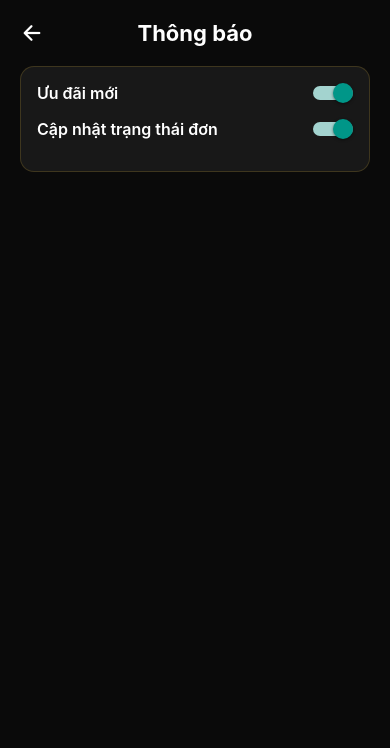
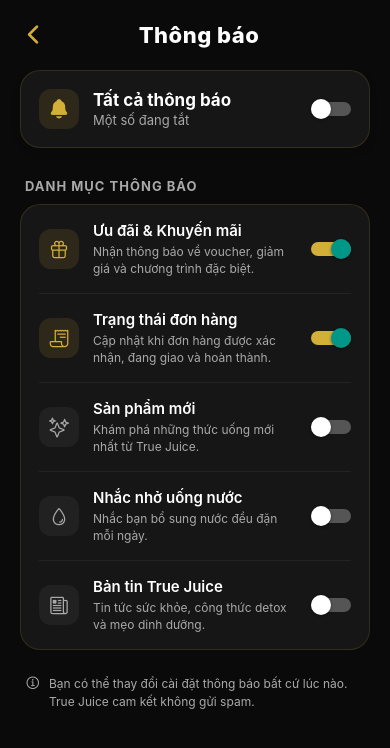
Before and after one commit to Nhantoetsocute/QLDU, a React Native app: screen /Notifications in a window 390 px wide. Shown: the top 748 px of the page. Built offline with nearby package versions, Linux system fonts and the light colour scheme.

Commit message:
feat: notifications, thiết kế lại với 5 loại toggle và AsyncStorage

```diff
--- a/src/screens/NotificationsScreen.js
+++ b/src/screens/NotificationsScreen.js
@@ -1,44 +1,282 @@
-import React from 'react';
-import { View, Text, StyleSheet, TouchableOpacity, Switch, StatusBar } from 'react-native';
+import React, { useState, useEffect, useCallback } from 'react';
+import {
+  View,
+  Text,
+  StyleSheet,
+  TouchableOpacity,
+  Switch,
+  StatusBar,
+  ScrollView,
+  Animated,
+} from 'react-native';
 import { SafeAreaView } from 'react-native-safe-area-context';
-import { Ionicons } from '@expo/vector-icons';
+import { Ionicons, MaterialCommunityIcons } from '@expo/vector-icons';
+import AsyncStorage from '@react-native-async-storage/async-storage';
 import { useAppTheme } from '../theme/ThemeContext';
+
+const STORAGE_KEY = '@notification_settings';
+
+const defaultSettings = {
+  promotions: true,
+  orderStatus: true,
+  newProducts: false,
+  reminders: false,
+  newsletter: false,
+};
+
+const notificationItems = [
+  {
+    key: 'promotions',
+    icon: 'gift-outline',
+    iconType: 'ionicon',
+    title: 'Ưu đãi & Khuyến mãi',
+    description: 'Nhận thông báo về voucher, giảm giá và chương trình đặc biệt.',
+  },
+  {
+    key: 'orderStatus',
+    icon: 'receipt-outline',
+    iconType: 'ionicon',
+    title: 'Trạng thái đơn hàng',
+    description: 'Cập nhật khi đơn hàng được xác nhận, đang giao và hoàn thành.',
+  },
+  {
+    key: 'newProducts',
+    icon: 'sparkles-outline',
+    iconType: 'ionicon',
+    title: 'Sản phẩm mới',
+    description: 'Khám phá những thức uống mới nhất từ True Juice.',
+  },
+  {
+    key: 'reminders',
+    icon: 'water-outline',
+    iconType: 'ionicon',
+    title: 'Nhắc nhở uống nước',
+    description: 'Nhắc bạn bổ sung nước đều đặn mỗi ngày.',
+  },
+  {
+    key: 'newsletter',
+    icon: 'newspaper-outline',
+    iconType: 'ionicon',
+    title: 'Bản tin True Juice',
+    description: 'Tin tức sức khỏe, công thức detox và mẹo dinh dưỡng.',
+  },
+];
 
 const NotificationsScreen = ({ navigation }) => {
   const { isDarkMode, colors } = useAppTheme();
+  const [settings, setSettings] = useState(defaultSettings);
+  const [fadeAnim] = useState(new Animated.Value(0));
+
+  const ui = {
+    bg: colors.background,
+    card: isDarkMode ? 'rgba(255,255,255,0.05)' : '#FFFFFF',
+    cardBorder: isDarkMode ? 'rgba(212,175,55,0.15)' : 'rgba(0,0,0,0.06)',
+    text: colors.text,
+    subText: colors.subText,
+    accent: colors.accent,
+    divider: isDarkMode ? 'rgba(255,255,255,0.06)' : 'rgba(0,0,0,0.04)',
+  };
+
+  useEffect(() => {
+    Animated.timing(fadeAnim, {
+      toValue: 1,
+      duration: 400,
+      useNativeDriver: true,
+    }).start();
+    loadSettings();
+  }, []);
+
+  const loadSettings = async () => {
+    try {
+      const stored = await AsyncStorage.getItem(STORAGE_KEY);
+      if (stored) setSettings(JSON.parse(stored));
+    } catch (e) {
+      console.error(e);
+    }
+  };
+
+  const toggleSetting = useCallback(async (key) => {
+    setSettings(prev => {
+      const updated = { ...prev, [key]: !prev[key] };
+      AsyncStorage.setItem(STORAGE_KEY, JSON.stringify(updated));
+      return updated;
+    });
+  }, []);
+
+  const allEnabled = Object.values(settings).every(v => v);
+
+  const toggleAll = useCallback(async () => {
+    const newVal = !allEnabled;
+    const updated = {};
+    Object.keys(settings).forEach(k => { updated[k] = newVal; });
+    setSettings(updated);
+    await AsyncStorage.setItem(STORAGE_KEY, JSON.stringify(updated));
+  }, [allEnabled, settings]);
 
   return (
-    <SafeAreaView style={[styles.container, { backgroundColor: colors.background }]}>
+    <SafeAreaView style={[styles.container, { backgroundColor: ui.bg }]}>
       <StatusBar barStyle={isDarkMode ? 'light-content' : 'dark-content'} />
+
+      {/* HEADER */}
       <View style={styles.header}>
-        <TouchableOpacity onPress={() => navigation.goBack()}>
-          <Ionicons name="arrow-back" size={24} color={colors.text} />
+        <TouchableOpacity onPress={() => navigation.goBack()} style={styles.backBtn}>
+          <Ionicons name="chevron-back" size={28} color={ui.accent} />
         </TouchableOpacity>
-        <Text style={[styles.title, { color: colors.text }]}>Thông báo</Text>
-        <View style={{ width: 24 }} />
+        <Text style={[styles.headerTitle, { color: ui.text }]}>Thông báo</Text>
+        <View style={{ width: 28 }} />
       </View>
 
-      <View style={[styles.card, { backgroundColor: colors.card, borderColor: colors.border }]}>
-        <View style={styles.row}>
-          <Text style={[styles.label, { color: colors.text }]}>Ưu đãi mới</Text>
-          <Switch value={true} />
+      <Animated.ScrollView
+        showsVerticalScrollIndicator={false}
+        contentContainerStyle={styles.scrollContent}
+        style={{ opacity: fadeAnim }}
+      >
+        {/* MASTER TOGGLE */}
+        <View style={[styles.masterCard, { backgroundColor: ui.card, borderColor: ui.cardBorder }]}>
+          <View style={styles.masterLeft}>
+            <View style={[styles.iconBox, { backgroundColor: 'rgba(212,175,55,0.12)' }]}>
+              <Ionicons name="notifications" size={22} color={ui.accent} />
+            </View>
+            <View>
+              <Text style={[styles.masterTitle, { color: ui.text }]}>Tất cả thông báo</Text>
+              <Text style={[styles.masterSub, { color: ui.subText }]}>
+                {allEnabled ? 'Đang bật tất cả' : 'Một số đang tắt'}
+              </Text>
+            </View>
+          </View>
+          <Switch
+            trackColor={{ false: '#555', true: ui.accent }}
+            thumbColor="#FFF"
+            ios_backgroundColor="#555"
+            value={allEnabled}
+            onValueChange={toggleAll}
+          />
         </View>
-        <View style={styles.row}>
-          <Text style={[styles.label, { color: colors.text }]}>Cập nhật trạng thái đơn</Text>
-          <Switch value={true} />
+
+        {/* NOTIFICATION ITEMS */}
+        <Text style={[styles.sectionTitle, { color: ui.subText }]}>DANH MỤC THÔNG BÁO</Text>
+        <View style={[styles.sectionCard, { backgroundColor: ui.card, borderColor: ui.cardBorder }]}>
+          {notificationItems.map((item, index) => (
+            <View key={item.key}>
+              <View style={styles.notifRow}>
+                <View style={styles.notifLeft}>
+                  <View style={[styles.iconBox, { backgroundColor: settings[item.key] ? 'rgba(212,175,55,0.12)' : 'rgba(128,128,128,0.1)' }]}>
+                    <Ionicons
+                      name={item.icon}
+                      size={20}
+                      color={settings[item.key] ? ui.accent : ui.subText}
+                    />
+                  </View>
+                  <View style={styles.notifTextContainer}>
+                    <Text style={[styles.notifTitle, { color: ui.text }]}>{item.title}</Text>
+                    <Text style={[styles.notifDesc, { color: ui.subText }]}>{item.description}</Text>
+                  </View>
+                </View>
+                <Switch
+                  trackColor={{ false: '#555', true: ui.accent }}
+                  thumbColor="#FFF"
+                  ios_backgroundColor="#555"
+                  value={settings[item.key]}
+                  onValueChange={() => toggleSetting(item.key)}
+                />
+              </View>
+              {index < notificationItems.length - 1 && (
+                <View style={[styles.divider, { backgroundColor: ui.divider }]} />
+              )}
+            </View>
+          ))}
         </View>
-      </View>
+
+        {/* INFO */}
+        <View style={styles.infoContainer}>
+          <Ionicons name="information-circle-outline" size={16} color={ui.subText} />
+          <Text style={[styles.infoText, { color: ui.subText }]}>
+            Bạn có thể thay đổi cài đặt thông báo bất cứ lúc nào. True Juice cam kết không gửi spam.
+          </Text>
+        </View>
+      </Animated.ScrollView>
     </SafeAreaView>
   );
 };
 
 const styles = StyleSheet.create({
-  container: { flex: 1, padding: 20 },
-  header: { flexDirection: 'row', alignItems: 'center', justifyContent: 'space-between', marginBottom: 20 },
-  title: { fontSize: 22, fontWeight: '700' },
-  card: { borderWidth: 1, borderRadius: 14, padding: 16 },
-  row: { flexDirection: 'row', alignItems: 'center', justifyContent: 'space-between', marginBottom: 16 },
-  label: { fontSize: 16, fontWeight: '600' },
+  container: { flex: 1 },
+  header: {
+    flexDirection: 'row',
+    alignItems: 'center',
+    justifyContent: 'space-between',
+    paddingHorizontal: 15,
+    paddingVertical: 15,
+  },
+  backBtn: { padding: 4 },
+  headerTitle: { fontSize: 22, fontWeight: '800', letterSpacing: 0.5 },
+  scrollContent: { paddingHorizontal: 20, paddingBottom: 40 },
+
+  // Master toggle
+  masterCard: {
+    flexDirection: 'row',
+    alignItems: 'center',
+    justifyContent: 'space-between',
+    padding: 18,
+    borderRadius: 20,
+    borderWidth: 1,
+    marginBottom: 30,
+    shadowColor: '#000',
+    shadowOffset: { width: 0, height: 4 },
+    shadowOpacity: 0.08,
+    shadowRadius: 10,
+    elevation: 3,
+  },
+  masterLeft: { flexDirection: 'row', alignItems: 'center', flex: 1 },
+  masterTitle: { fontSize: 17, fontWeight: '700', marginBottom: 2 },
+  masterSub: { fontSize: 13 },
+
+  // Section
+  sectionTitle: {
+    fontSize: 13,
+    fontWeight: 'bold',
+    letterSpacing: 1,
+    marginBottom: 10,
+    marginLeft: 5,
+  },
+  sectionCard: {
+    borderRadius: 20,
+    borderWidth: 1,
+    overflow: 'hidden',
+    marginBottom: 25,
+  },
+
+  // Notification row
+  notifRow: {
+    flexDirection: 'row',
+    alignItems: 'center',
+    justifyContent: 'space-between',
+    paddingVertical: 16,
+    paddingHorizontal: 18,
+  },
+  notifLeft: { flexDirection: 'row', alignItems: 'center', flex: 1, marginRight: 12 },
+  notifTextContainer: { flex: 1 },
+  notifTitle: { fontSize: 15, fontWeight: '600', marginBottom: 3 },
+  notifDesc: { fontSize: 12, lineHeight: 17 },
+
+  // Shared
+  iconBox: {
+    width: 40,
+    height: 40,
+    borderRadius: 12,
+    justifyContent: 'center',
+    alignItems: 'center',
+    marginRight: 14,
+  },
+  divider: { height: 1, marginHorizontal: 18 },
+
+  // Info
+  infoContainer: {
+    flexDirection: 'row',
+    alignItems: 'flex-start',
+    paddingHorizontal: 5,
+  },
+  infoText: { fontSize: 12, lineHeight: 18, marginLeft: 8, flex: 1 },
 });
 
 export default NotificationsScreen;
```
